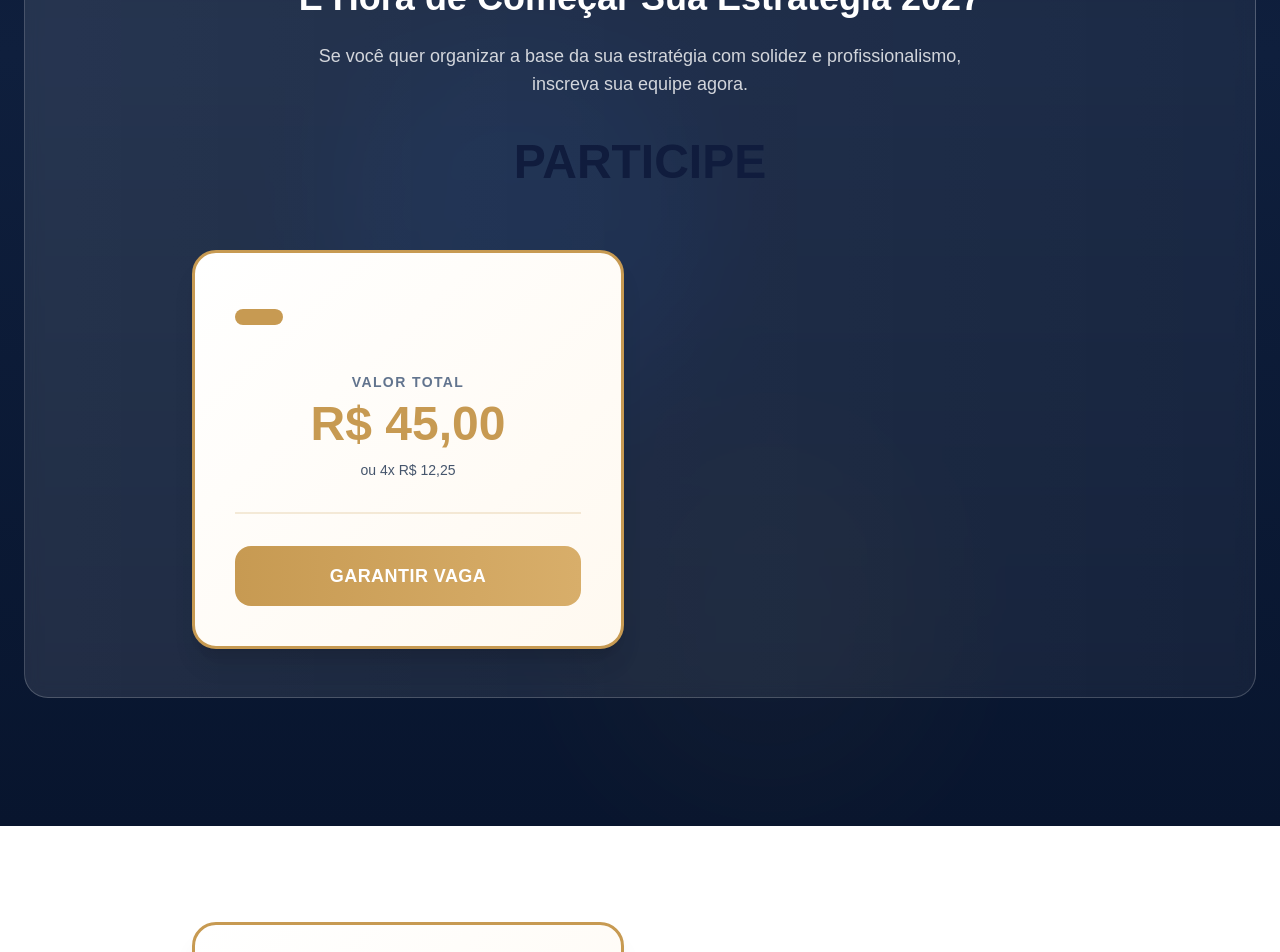
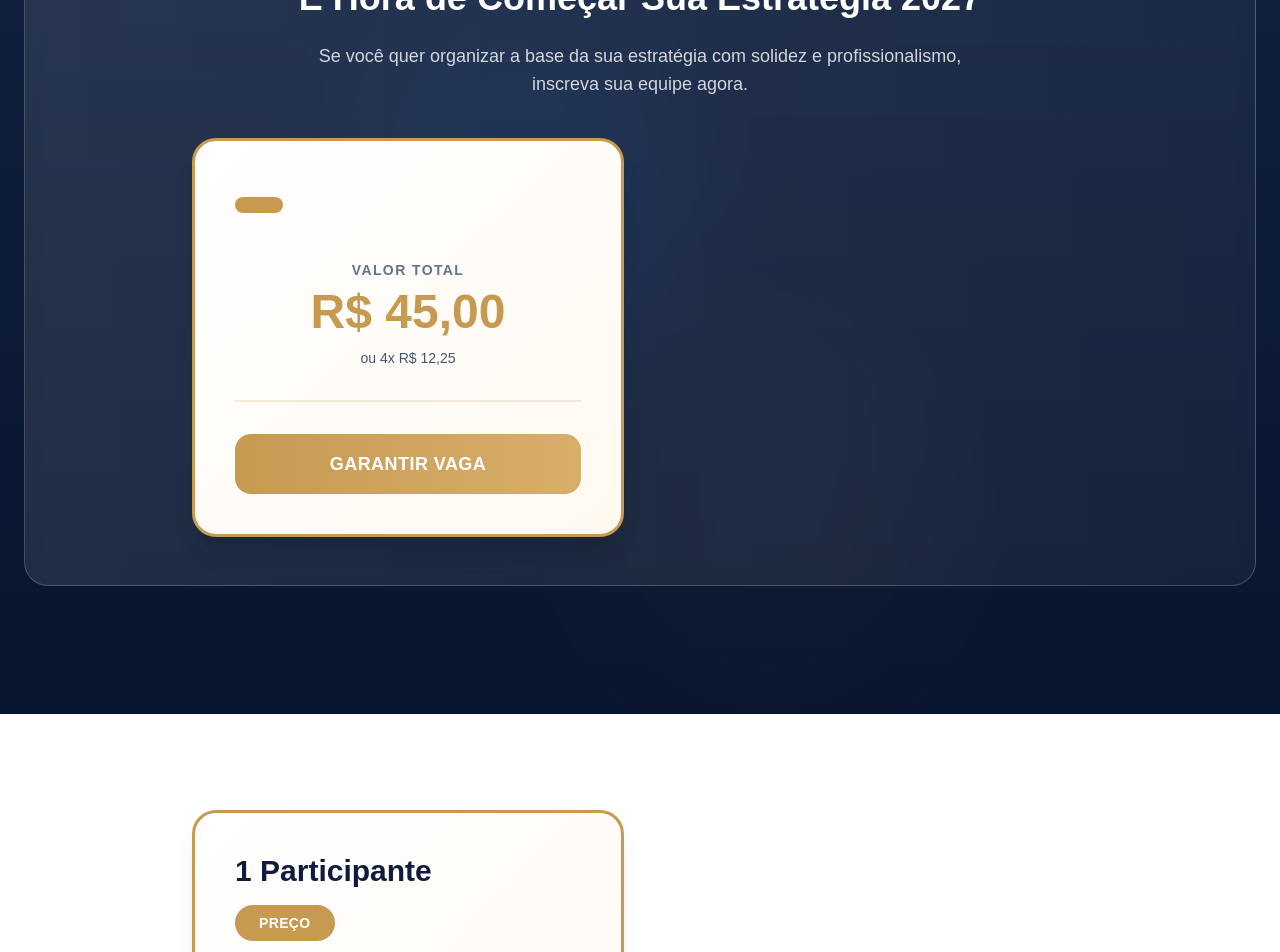
Before and after one commit to cleliapuc/ipge, a Next.js app: page / in a window 1280 px wide. Shown: the part 3880-4832 px from the top of the page. Built offline with nearby package versions, Linux system fonts and the light colour scheme.

Commit message:
layout novo

```diff
--- a/app/page.tsx
+++ b/app/page.tsx
@@ -452,7 +452,6 @@ export default function IPGEExecutiveSummit() {
             <p className="text-white/80 text-lg mb-10 max-w-2xl mx-auto">Se você quer organizar a base da sua estratégia com solidez e profissionalismo, inscreva sua equipe agora.</p>
 
   <div className="max-w-7xl mx-auto px-6">
-    <h2 className="text-5xl font-black text-[#101C3D] mb-16 text-center">PARTICIPE</h2>
 
     <div className="grid md:grid-cols-2 gap-8 max-w-4xl mx-auto">
 
@@ -498,7 +497,7 @@ export default function IPGEExecutiveSummit() {
         <div className="flex items-start justify-between mb-10">
           <div>
             <p className="text-2xl md:text-3xl font-black text-[#101C3D]">1 Participante</p>
-            <span className="inline-block bg-[#C79A52] text-white px-6 py-2 rounded-full text-sm font-black mt-4 uppercase tracking-wide">Preço Base</span>
+            <span className="inline-block bg-[#C79A52] text-white px-6 py-2 rounded-full text-sm font-black mt-4 uppercase tracking-wide">Preço</span>
           </div>
         </div>
         <div className="mb-8 pb-8 border-b-2 border-[#C79A52]/20">
```
